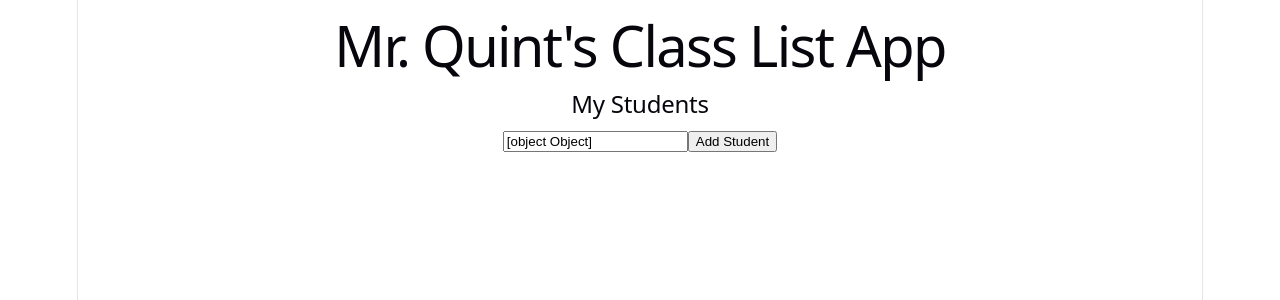
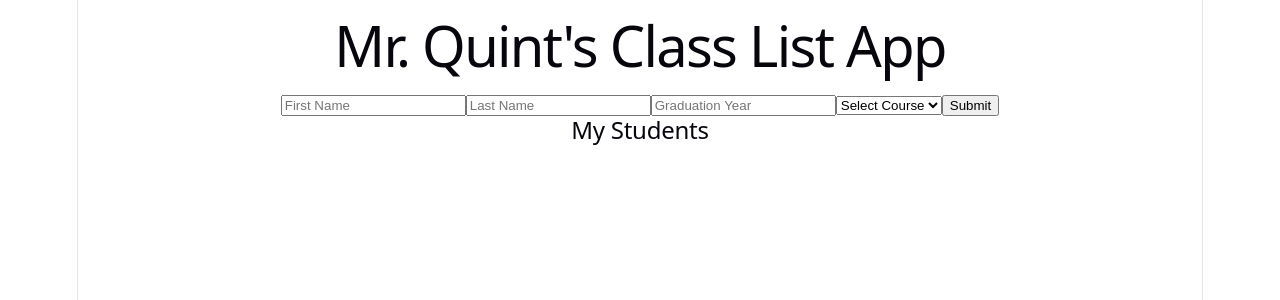
Before and after one commit to mquint18/Week8new, a React (Vite) app: page / in a window 1280 px wide. Shown: the top 300 px of the page. Built offline with nearby package versions, Linux system fonts and the light colour scheme.

Commit message:
more logic udates

```diff
--- a/src/App.jsx
+++ b/src/App.jsx
@@ -1,6 +1,7 @@
 import { useState } from 'react'
 import Header from './Components/Header'
 import StudentList from './Pages/StudentList'
+import StudentForm from './Pages/StudentForm'
 
 import './App.css'
 
@@ -12,10 +13,9 @@ function App() {
       <div>
         <Header/>
       </div>
+
       <div>
-        <StudentList/>
-
-
+        <StudentForm></StudentForm>
       </div>
     </>
   )
--- a/src/Pages/StudentForm.jsx
+++ b/src/Pages/StudentForm.jsx
@@ -1,8 +1,9 @@
 import { useState } from "react";
 import NewInput from "../Components/NewInput";
+import Button from "../Components/Button";
 
 
-function StudentForm({}){
+function StudentForm(){
 
     const [student, setStudent] = useState({
         firstName: "",
@@ -13,19 +14,33 @@ function StudentForm({}){
 
     const [students, setStudents] = useState([]);
 
+    function handleChange(e) {
+        setStudent({
+            ...student,
+            [e.target.name]: e.target.value
+        });
+            }
+
+    function handleSubmit(e) {
+        e.preventDefault();
+        AddStudent();
+        }
+
     function AddStudent(){
 
-        if (name === ""){
-            alert("Please Enter a Student Name")
-            return;
-        }
 
-        setStudents([... students]);
+        setStudents([...students, student]);
+        setStudent({
+            firstName: "",
+            lastName: "",
+            gradYear: "",
+            course: ""
+            });
     }
     return(
         <div>
 
-            <form onSubmit="{handleSubmit}">
+            <form onSubmit={handleSubmit}>
 
                 <NewInput
                     name= "firstName"
@@ -59,15 +74,37 @@ function StudentForm({}){
                     <option value="Math">Math</option>
                     <option value="Science">Science</option>
                     <option value="Writing">Writing</option>
-                    <option value="Education"></option>
+                    <option value="Education">Education</option>
                 </select>
+
+
+                <Button
+                    text = "Submit"
+                    onClick ={AddStudent}
+                />
+
+            </form>
+
+
+            <div className="student-list">
+            <h2>My Students</h2>
+            <div>
+                {students.map((s, index) => (
+            <div key={index}>
+            <h3>
+                {s.firstName} {s.lastName}
+            </h3>
+
+            <p>Graduation Year: {s.gradYear}</p>
+            <p>Course: {s.course}</p>
+            </div>
+  ))}
+            </div>
 
 
 
 
-            </form>
-
-
+        </div>
         </div>
     )
 }
--- a/src/Pages/StudentList.jsx
+++ b/src/Pages/StudentList.jsx
@@ -1,13 +1,13 @@
 import { useState } from "react";
 import NewInput from "../Components/NewInput";
 import Button from "../Components/Button";
+import StudentForm from "./StudentForm";
 
-function StudentList(){
-
+function StudentList({students}){
+/*
     const [student, setStudent] = useState({
         firstName: "",
         lastName: "",
-        studentID: "",
         gradYear: "",
         course: ""
     });
@@ -25,20 +25,26 @@ function StudentList(){
         setStudents([... students]);
 
     }
-
+*/
     return(
         <div className="student-list">
             <h2>My Students</h2>
+            <div>
+                {students.map((s, index) => (
+            <div key={index}>
+            <h3>
+                {s.firstName} {s.lastName}
+            </h3>
 
-          <NewInput
-            value = {student}
-            placeholder = "Enter full name"
-            onChange = {(e) => setStudent(e.target.value)}
-            />
+            <p>Graduation Year: {s.gradYear}</p>
+            <p>Course: {s.course}</p>
+            </div>
+  ))}
+            </div>
 
            <Button
             text = "Add Student"
-            onClick={AddStudent}
+            onClick={StudentForm}
            />
 
 
```
